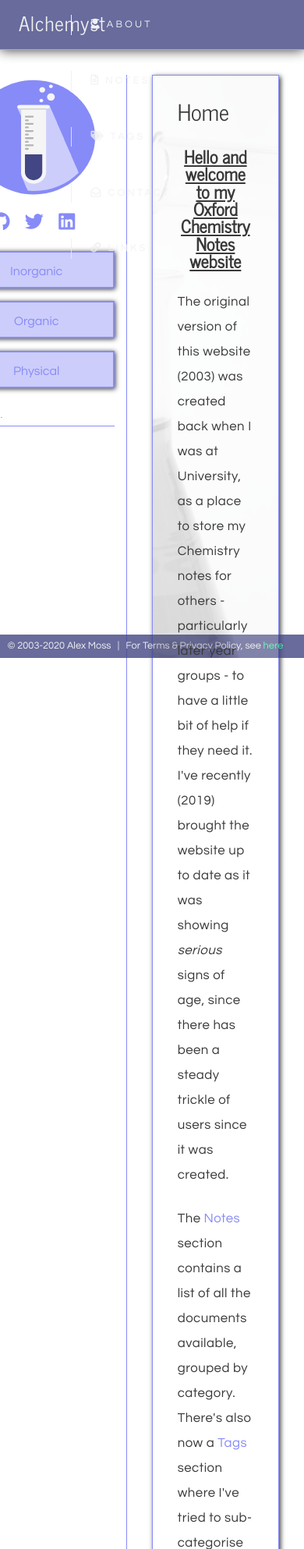
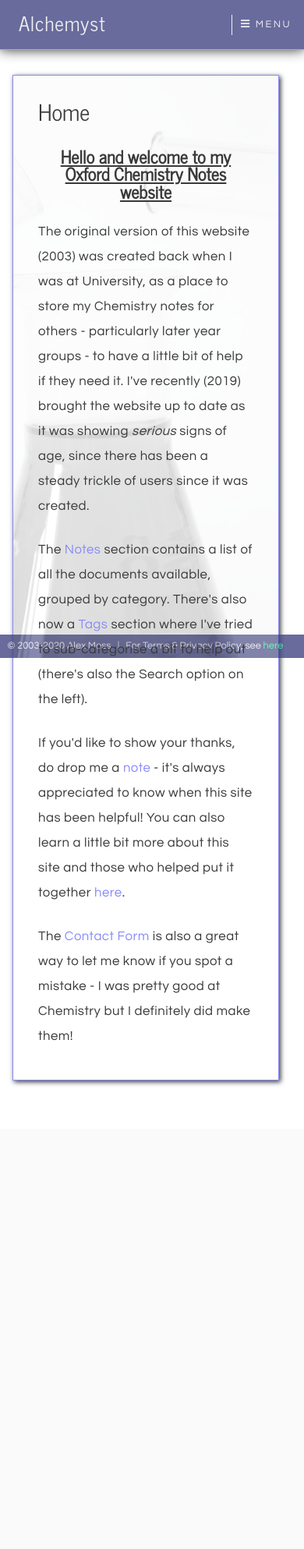
Before and after one commit to alexdmoss/alchemyst, a Flask app: page / in a window 390 px wide. Shown: the top 1987 px of the page at 78% size. After the commit the page ends 1392 px from the top, so only its background shows below. Run offline with Flask 2, Linux system fonts and the light colour scheme.

Commit message:
Responsive UI changes

```diff
--- a/alchemyst/static/css/style.css
+++ b/alchemyst/static/css/style.css
@@ -218,7 +218,8 @@ header h1 {
     white-space: nowrap;
     padding: 0 0 0 1.5rem;
     margin: 1.1rem 0 0 0;
-    min-width: 1.1rem;
+    width: 10rem;
+    min-width: 10rem;
     line-height: 1.4rem;
     letter-spacing: 0.05rem;
     font-size: 1.6rem;
@@ -237,12 +238,12 @@ header ul {
     margin: 0;
     padding-left: 0;
 }
-header ul li {
+.nav-menu {
     display: inline-block;
     padding-left: 0;
 }
 
-header ul li a {
+.nav-menu a {
     -moz-flex: 1;
     -webkit-flex: 1;
     -ms-flex: 1;
@@ -252,23 +253,65 @@ header ul li a {
     float: left;
     text-transform: uppercase;
     font-size: 0.8rem;
-    letter-spacing: 0.2rem;
-    padding-left: 1.5rem;
-    margin-left: 1.6rem;
+    letter-spacing: 0.15rem;
+    padding-left: 0.7rem;
+    margin-left: 0.8rem;
+    margin-right: 0.2rem;
     margin-top: 1.2rem;
     line-height: 1.6rem;
     height: 1.6rem;
     color: var(--header-font-color);
     text-decoration: none;
     border-left: 1px solid var(--header-font-color);
-    width: 8rem;
+    /* width: 7rem; */
 }
 
-header ul li a:last-child {
+/*** Hamburger Menu ***/
+@media screen and (max-width: 825px) {
+    .nav-menu a:not(:first-child) {
+        display: none;
+    }
+    .nav-menu a.nav-icon {
+      float: right;
+      display: block !important;
+      margin-right: 1rem;
+      padding-right: 0;
+    }
+    .nav-menu.responsive {
+        position: absolute;
+        top: 5rem;
+        right: 1rem;
+        padding-bottom: 1rem;
+        background-color: var(--header-bg-color);
+        border-bottom: solid 1px var(--border-color);
+        box-shadow: 0 0 15px var(--shadow-color);
+        opacity: 1;
+    }
+    .nav-menu.responsive a {
+        float: none;
+        display: block;
+        text-align: left;
+        width: 12rem;
+        height: 3rem;
+        color: var(--header-font-color) !important;
+        font-size: 1rem;
+        line-height: 3rem;
+        text-shadow: none !important;
+    }
+    .nav-menu.responsive a:first-child {
+        color: var(--shadow-color) !important;
+    }
+}
+
+.nav-menu a.nav-icon {
+    display: none;
+}
+
+.nav-menu a:last-child {
     margin-right: 1rem;
 }
 
-header ul li a:hover, header ul li a:focus, header ul li a:active {
+.nav-menu a:hover {
     color: var(--header-hover-color);
     border-left: 1px solid var(--header-hover-color);
     text-shadow: 2px 2px var(--shadow-color);
@@ -310,6 +353,11 @@ footer p a {
     width: 15rem;
     border-right: 1px solid var(--border-color);
 }
+@media screen and (max-width: 740px) {
+    #sidebar {
+        display: none;
+    }
+}
 
 #intro {
     margin: 0;
@@ -338,7 +386,7 @@ footer p a {
 #categories a {
     float: left;
     background-color: var(--button-color);
-    border: 2px solid var(--border-color);
+    border: 1px solid var(--border-color);
     box-shadow: 1px 1px 6px 0 var(--font-color);
     width: 12.5rem;
     height: 3rem;
@@ -350,6 +398,7 @@ footer p a {
 #categories a:hover {
     background-color: var(--border-color);
     color: var(--header-hover-color);
+    border-color: var(--highlight-color);
     text-shadow: 2px 2px var(--header-bg-color);
 }
 
@@ -428,6 +477,11 @@ footer p a {
     font-size: smaller;
     text-indent: 0;
     margin: 0.5rem;
+}
+@media screen and (max-width: 930px) {
+    #content figure {
+        width: 100%;
+    }
 }
 #content .left {
     float: left;
@@ -634,6 +688,7 @@ footer p a {
     color: var(--font-color);
     margin: 0.5rem;
     margin-top: 2rem;
+    line-height: 1.5rem;
 }
 .padded-beam {
     margin-left: 0.3rem;
--- a/alchemyst/static/js/alchemyst.js
+++ b/alchemyst/static/js/alchemyst.js
@@ -1,3 +1,12 @@
 if ('serviceWorker' in navigator) {
     navigator.serviceWorker.register('/static/js/service-worker.js');
 }
+
+function hamburger() {
+    var x = document.getElementById("top-nav");
+    if (x.className === "nav-menu") {
+        x.className += " responsive";
+    } else {
+        x.className = "nav-menu";
+    }
+}
--- a/alchemyst/templates/fragments/nav.html
+++ b/alchemyst/templates/fragments/nav.html
@@ -2,12 +2,14 @@
 
     <h1><a href="/home">{{ layout.name }}</a></h1>
 
-    <ul>
-        <li><a href="/about/"><i class="fas fa-user-graduate"></i> About</a></li>
-        <li><a href="/notes/"><i class="far fa-file-alt"></i> Notes</a></li>
-        <li><a href="/tags/"><i class="fas fa-tags"></i> Tags</a></li>
-        <li><a href="/contact/"><i class="far fa-envelope-open"></i> Contact</a></li>
-        <li><a href="/links/"><i class="fas fa-link"></i> Links</a></li>
-    </ul>
+    <div id="top-nav" class="nav-menu">
+        <a href="javascript:void(0);" class="nav-icon" onclick="hamburger()"><i class="fa fa-bars"></i> Menu</a>
+        <a href="/about/"><i class="fas fa-user-graduate"></i> About</a>
+        <a href="/contact/"><i class="far fa-envelope-open"></i> Contact</a>
+        <a href="/notes/"><i class="far fa-file-alt"></i> Notes</a>
+        <a href="/tags/"><i class="fas fa-tags"></i> Tags</a>
+        <a href="/search/"><i class="fas fa-search"></i> Search</a>
+        <a href="/links/"><i class="fas fa-link"></i> Links</a>
+    </div>
 
 </header>
```
Also changed, not shown: README.md.
